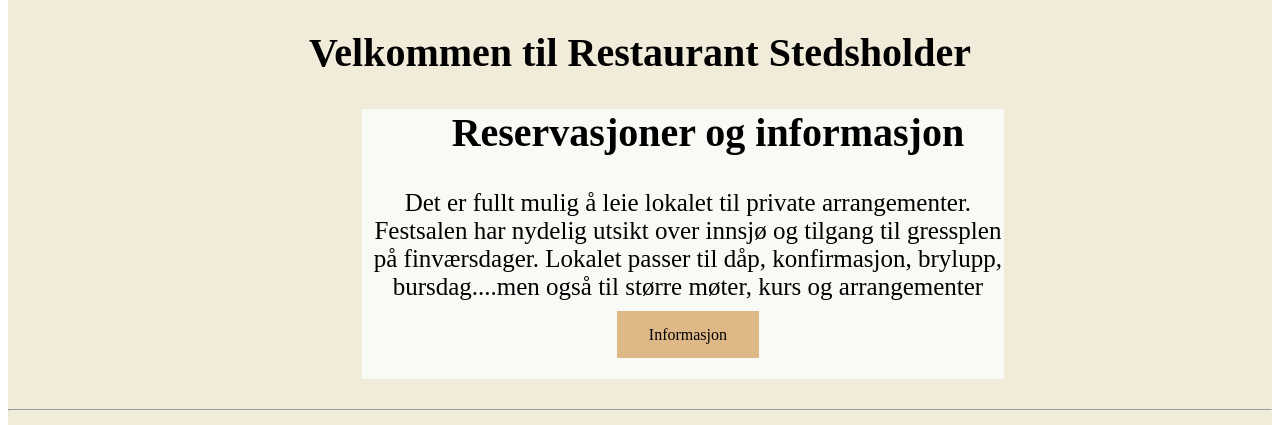
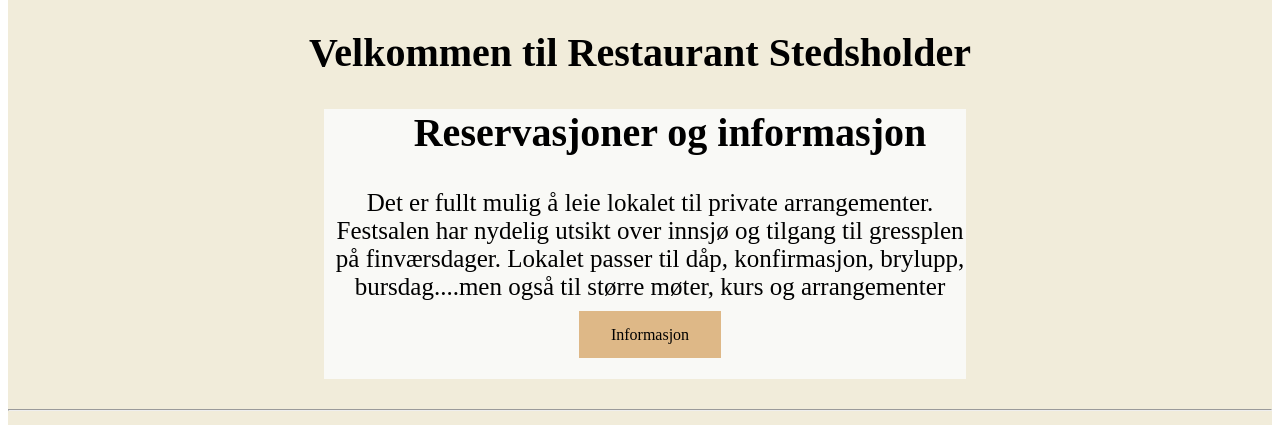
Before and after one commit to oslometkodegruppe/webutviklingEksamen, a plain HTML site: page eksamen/index.html in a window 1280 px wide. Shown: the part 770-1195 px from the top of the page. Drawn offline with Linux system fonts and the light colour scheme; grey boxes are pictures that could not be loaded.

Commit message:
Add files via upload

```diff
--- a/eksamen/styles.css
+++ b/eksamen/styles.css
@@ -151,7 +151,7 @@ ul{
     }
     #restaurantLogo
     {
-        left: 30%;
+        left: 25%;
         top: 0px;
         width: 200px;
         height: 60%;
@@ -247,10 +247,9 @@ ul{
     width: 50%;
     background-color: #f9f9f6;
     text-align: center;
-    left: 28%;
+    left: 25%;
     position: relative;
     padding-bottom: 35px;
-    z-index: 5;
     padding-left: 10px;
 }
 
```
